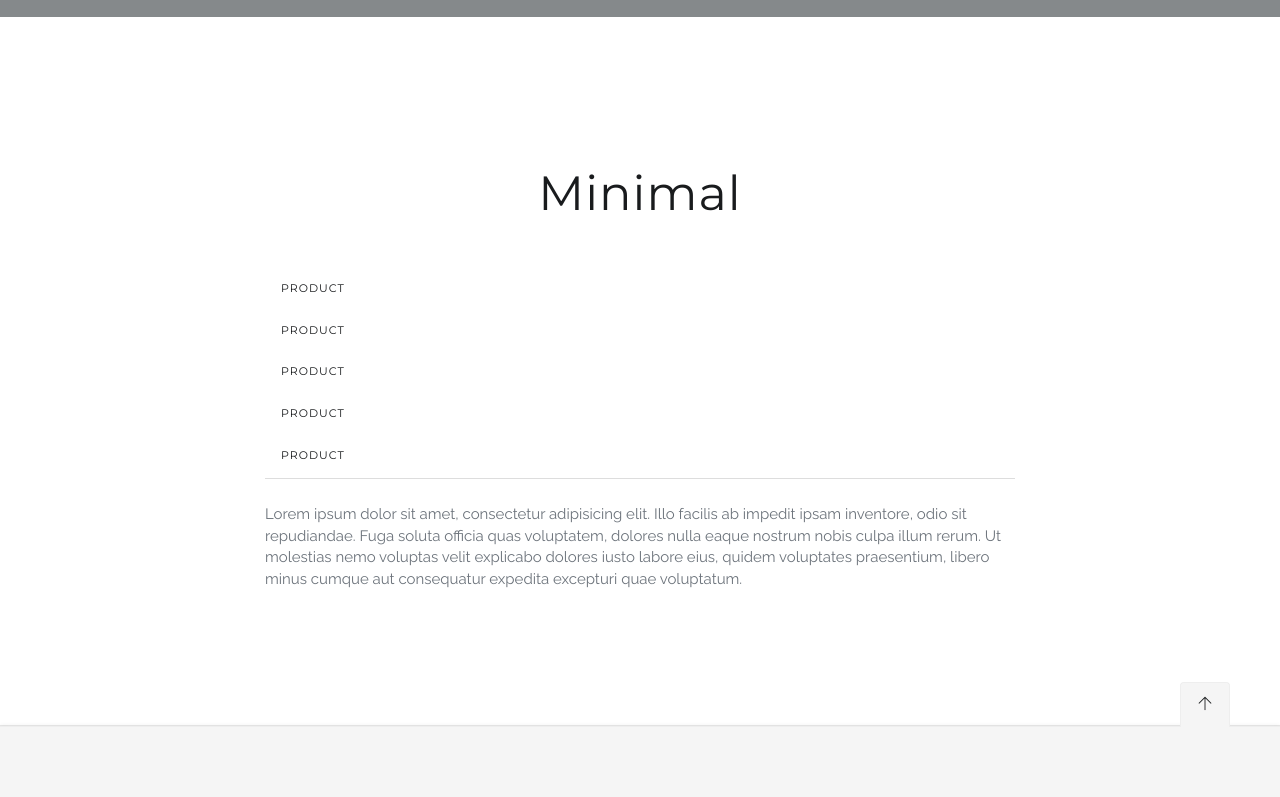
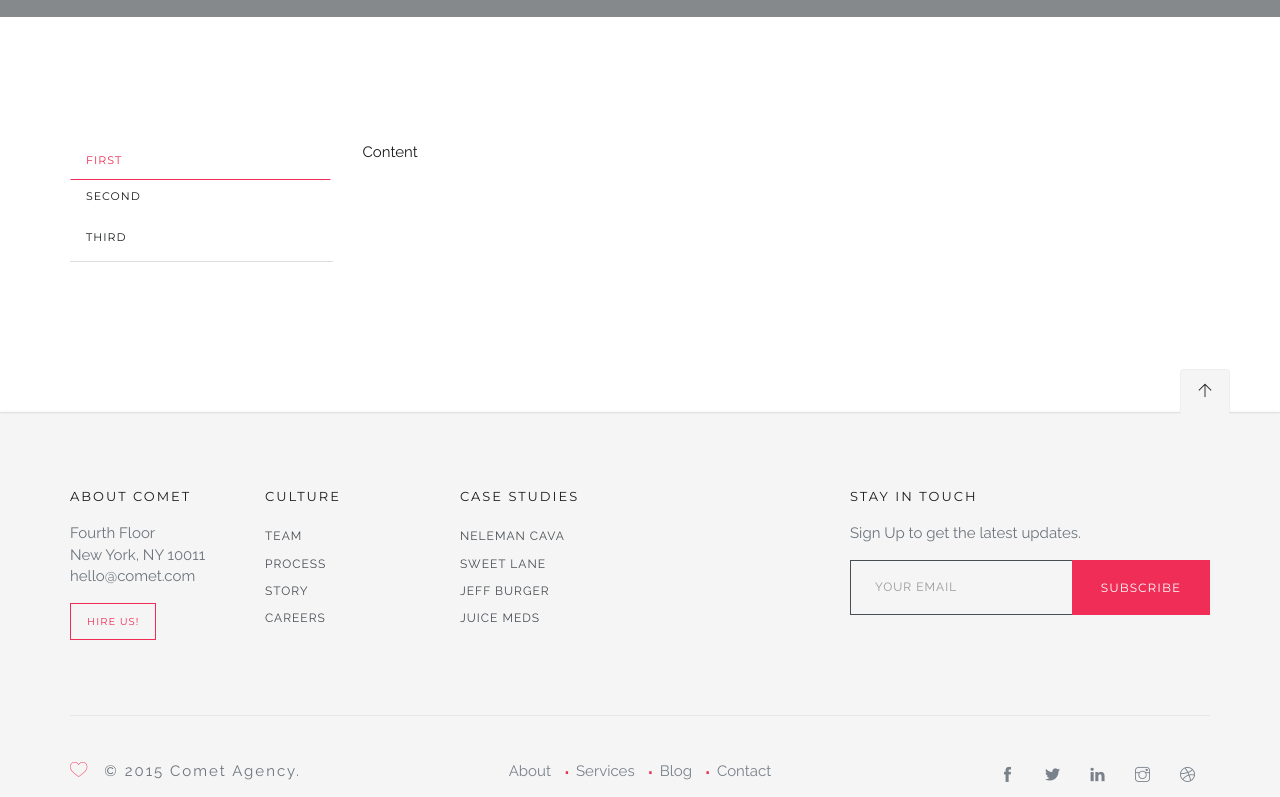
Before and after one commit to Nurunnahar1/shop-app-with-reactjs, a React (Vite) app: page /dashboard in a window 1280 px wide. Shown: the part 433-1230 px from the top of the page. Built offline with nearby package versions, Linux system fonts and the light colour scheme; a web font is replaced by a local one.

Commit message:
html setup

```diff
--- a/package.json
+++ b/package.json
@@ -12,6 +12,7 @@
   "dependencies": {
     "json-s": "^0.1.0",
     "react": "^18.3.1",
+    "react-bootstrap": "^2.10.6",
     "react-dom": "^18.3.1",
     "react-router-dom": "^7.0.1"
   },
--- a/src/App.css
+++ b/src/App.css
@@ -1,14 +1,14 @@
-  .admin-tools {
+  .admin-tabs {
       display: flex;
       flex-direction: column;
   }
 
-  .admin-tools li a {
+  .admin-tabs li a {
       padding: 15px 20px;
       margin-bottom: 5px;
   }
 
-  .admin-tools li a.active {
+  .admin-tabs li a.active {
       background-color: red;
       color: #fff;
   }
--- a/src/App.jsx
+++ b/src/App.jsx
@@ -7,6 +7,10 @@ import SingleProduct from "./components/product/SingleProduct";
 import Cart from "./pages/ecom/Cart";
 import Checkout from "./pages/ecom/Checkout";
 import Dashboard from "./pages/admin/Dashboard";
+import Brand from "./pages/admin/Brand";
+import Tag from "./pages/admin/Tag";
+import Category from "./pages/admin/Category";
+import CreateProduct from "./pages/admin/CreateProduct";
 
 function App() {
   return (
@@ -17,7 +21,12 @@ function App() {
         <Route path="/:slug" element={<SingleProduct />}></Route>
         <Route path="/cart" element={<Cart />}></Route>
         <Route path="/checkout" element={<Checkout />}></Route>
-        <Route path="/dashboard" element={<Dashboard />}></Route>
+        <Route path="/dashboard" element={<Dashboard />}>
+          <Route path="brand" element={<Brand />} />
+          <Route path="tag" element={<Tag />} />
+          <Route path="category" element={<Category />} />
+          <Route path="createproduct" element={<CreateProduct />} />
+        </Route>
       </Routes>
       <Footer />
     </>
--- /dev/null
+++ b/src/pages/admin/Brand.jsx
@@ -0,0 +1,9 @@
+
+
+const Brand = () => {
+  return (
+    <div>Brand</div>
+  )
+}
+
+export default Brand
--- /dev/null
+++ b/src/pages/admin/Category.jsx
@@ -0,0 +1,9 @@
+
+
+const Category = () => {
+  return (
+    <div>Category</div>
+  )
+}
+
+export default Category
--- /dev/null
+++ b/src/pages/admin/CreateProduct.jsx
@@ -0,0 +1,9 @@
+
+
+const CreateProduct = () => {
+  return (
+    <div>CreateProduct</div>
+  )
+}
+
+export default CreateProduct
--- a/src/pages/admin/Dashboard.jsx
+++ b/src/pages/admin/Dashboard.jsx
@@ -9,73 +9,34 @@ const Dashboard = () => {
         <div className="container">
           <div className="section-content">
             <div className="row">
-              <div className="col-md-8 col-md-offset-2">
-                <div className="title center">
-                  <h3 className="fw-400 mb-50">Minimal </h3>
-                </div>
-                <ul role="tablist" className="admin-tools nav nav-tabs outline">
-                  <li role="presentation" >
-                    <a href="#">Product </a>
+              <div className="col-md-3">
+                <ul role="tablist" className="admin-tabs nav nav-tabs outline">
+                  <li role="presentation" className="active">
+                    <a href="#first-tab-2" role="tab" data-toggle="tab">
+                      First
+                    </a>
                   </li>
-                  <li role="presentation"  >
-                    <a href="#">Product </a>
+                  <li role="presentation">
+                    <a href="#second-tab-2" role="tab" data-toggle="tab">
+                      Second
+                    </a>
                   </li>
-                  <li role="presentation" >
-                    <a href="#">Product </a>
-                  </li>
-                  <li role="presentation"  >
-                    <a href="#">Product </a>
-                  </li>
-                  <li role="presentation" >
-                    <a href="#">Product </a>
+                  <li role="presentation">
+                    <a href="#third-tab-2" role="tab" data-toggle="tab">
+                      Third
+                    </a>
                   </li>
                 </ul>
-                <div className="tab-content">
-                  <div
-                    id="first-tab-2"
-                    role="tabpanel"
-                    className="tab-pane active"
-                  >
-                    <p>
-                      Lorem ipsum dolor sit amet, consectetur adipisicing elit.
-                      Illo facilis ab impedit ipsam inventore, odio sit
-                      repudiandae. Fuga soluta officia quas voluptatem, dolores
-                      nulla eaque nostrum nobis culpa illum rerum. Ut molestias
-                      nemo voluptas velit explicabo dolores iusto labore eius,
-                      quidem voluptates praesentium, libero minus cumque aut
-                      consequatur expedita excepturi quae voluptatum.
-                    </p>
-                  </div>
-                  <div id="second-tab-2" role="tabpanel" className="tab-pane">
-                    <p>
-                      Lorem ipsum dolor sit amet, consectetur adipisicing elit.
-                      Quo vel qui cumque laborum asperiores, magnam, deserunt,
-                      impedit eveniet dolores non placeat aut recusandae.
-                      Maxime, cupiditate. Similique obcaecati aliquid amet odio.
-                      Magnam perferendis tenetur temporibus adipisci. Adipisci,
-                      debitis sit veniam possimus sed, natus. Molestias possimus
-                      rerum laborum quasi, voluptas quidem assumenda sapiente
-                      vero.
-                    </p>
-                  </div>
-                  <div id="third-tab-2" role="tabpanel" className="tab-pane">
-                    <p>
-                      Lorem ipsum dolor sit amet, consectetur adipisicing elit.
-                      Alias blanditiis porro nobis non qui, excepturi deserunt
-                      fugiat est quos vitae vero laboriosam hic quis, aliquam
-                      tempore odio sint, distinctio libero. Officia sit esse
-                      dolorum excepturi perferendis? Voluptatibus iste a illum
-                      dolorem nam odit sequi reiciendis explicabo ullam pariatur
-                      facilis eos consequatur, perspiciatis!
-                    </p>
-                  </div>
-                </div>
+              </div>
+              <div className="col-md-9">Content</div>
+
+
               </div>
             </div>
             {/* end of row*/}
           </div>
           {/* end of section content*/}
-        </div>
+
         {/* end of container*/}
       </section>
     </>
--- /dev/null
+++ b/src/pages/admin/Tag.jsx
@@ -0,0 +1,9 @@
+
+
+const Tag = () => {
+  return (
+    <div>Tag</div>
+  )
+}
+
+export default Tag
```
Also changed, not shown: 1 other file (tests, documents, lock files or other folders).
